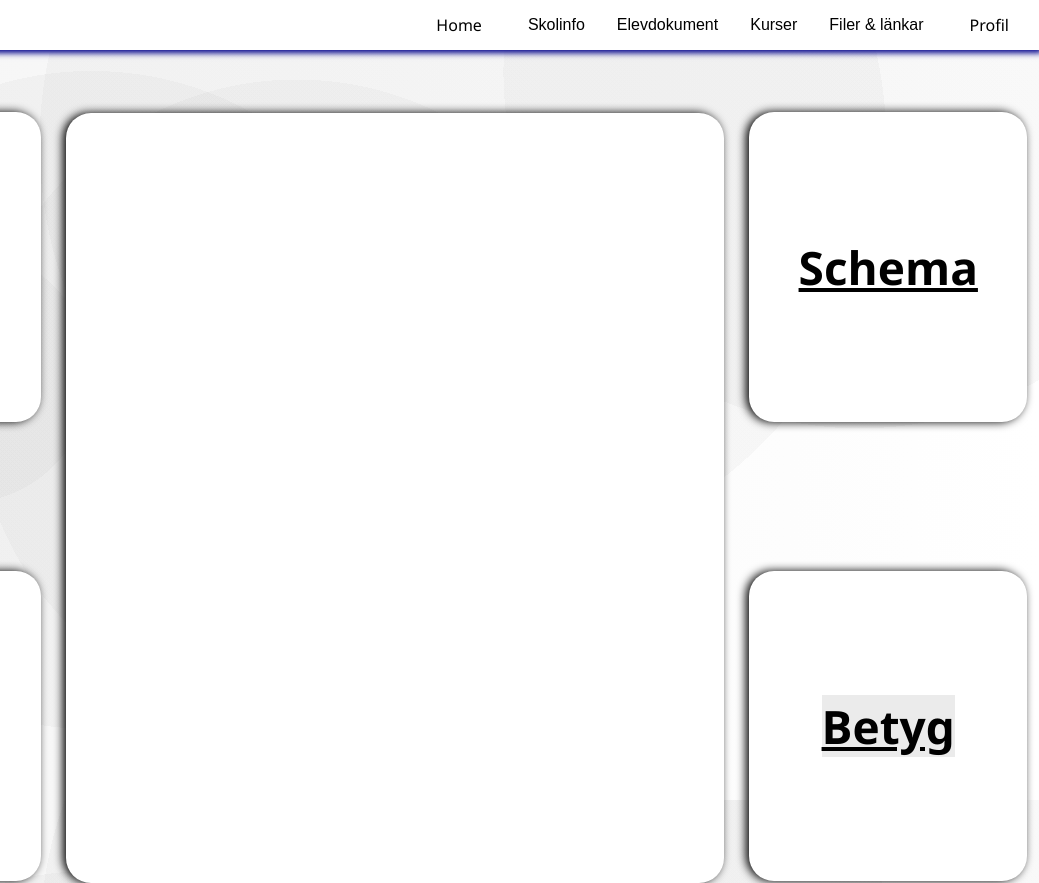
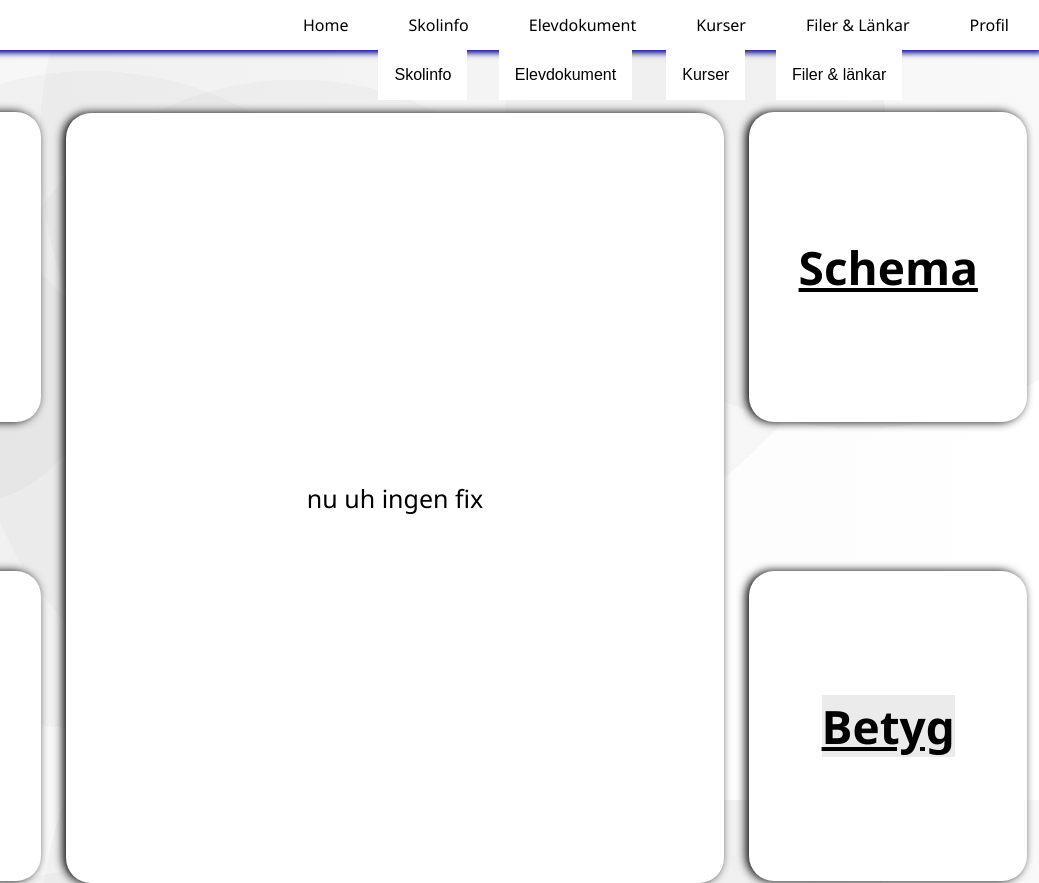
Before and after one commit to MyNameJaeff/Schoolsoft-redesign, a plain HTML site: page index.html in a window 1280 px wide. Shown: the full height of the page, 241-1280 px from the left. Drawn offline with Linux system fonts and the light colour scheme.

Commit message:
Update index.html

```diff
--- a/index.html
+++ b/index.html
@@ -23,7 +23,7 @@
         </a></li>
       <li><a href="index.html">Home</a></li>
       <li>
-        <!-- <a href = "./html/närvaro.html">Skolinfo</a> -->
+        <a href = "./html/närvaro.html">Skolinfo</a>
         <div class="dropdown">
           <button class="dropbtn">Skolinfo</button>
           <div class="dropdown-content">
@@ -37,7 +37,7 @@
         </div>
       </li>
       <li>
-        <!-- <a href = "./html/historia.html">Elevdokument</a> -->
+        <a href = "./html/historia.html">Elevdokument</a>
         <div class="dropdown">
           <button class="dropbtn">Elevdokument</button>
           <div class="dropdown-content">
@@ -50,7 +50,7 @@
         </div>
       </li>
       <li>
-        <!-- <a href = "./html/resa_bokning.html">Kurser</a> -->
+        <a href = "./html/resa_bokning.html">Kurser</a>
         <div class="dropdown">
           <button class="dropbtn">Kurser</button>
           <div class="dropdown-content">
@@ -64,7 +64,7 @@
         </div>
       </li>
       <li>
-        <!-- <a href = "./html/kontakt.html">Filer & Länkar</a> -->
+        <a href = "./html/kontakt.html">Filer & Länkar</a>
         <div class="dropdown">
           <button class="dropbtn">Filer & länkar</button>
           <div class="dropdown-content">
@@ -82,7 +82,7 @@
       </li>
       <li class="hideOnMobile"><a href="index.html">Home</a></li>
       <li class="hideOnMobile">
-        <!-- <a href = "./html/närvaro.html">Skolinfo</a> -->
+        <a href = "./html/närvaro.html">Skolinfo</a>
         <div class="dropdown">
           <button class="dropbtn">Skolinfo</button>
           <div class="dropdown-content">
@@ -96,7 +96,7 @@
         </div>
       </li>
       <li class="hideOnMobile">
-        <!-- <a href = "./html/historia.html">Elevdokument</a> -->
+        <a href = "./html/historia.html">Elevdokument</a>
         <div class="dropdown">
           <button class="dropbtn">Elevdokument</button>
           <div class="dropdown-content">
@@ -109,7 +109,7 @@
         </div>
       </li>
       <li class="hideOnMobile">
-        <!-- <a href = "./html/resa_bokning.html">Kurser</a> -->
+        <a href = "./html/resa_bokning.html">Kurser</a>
         <div class="dropdown">
           <button class="dropbtn">Kurser</button>
           <div class="dropdown-content">
@@ -123,7 +123,7 @@
         </div>
       </li>
       <li class="hideOnMobile">
-        <!-- <a href = "./html/kontakt.html">Filer & Länkar</a> -->
+        <a href = "./html/kontakt.html">Filer & Länkar</a>
         <div class="dropdown">
           <button class="dropbtn">Filer & länkar</button>
           <div class="dropdown-content">
@@ -156,7 +156,7 @@
     <div class="div1"><a class = "changelink" href = "/html/lunch.html"><h1>Lunch</h1></a>
     </div>
     <div class="div2"><a class = "changelink" href = ""><h1>Nyheter</h1></a></div>
-    <div class="div3"> <!-- nu uh ingen fix --></div>
+    <div class="div3"> nu uh ingen fix </div>
     <div class="div4"><a class = "changelink" href = "/html/schema.html"><h1>Schema</h1></a></div>
     <div class="div5"><a class = "changelink" href = ""><h1>Betyg</h1></a></div>
 </div>
@@ -169,7 +169,7 @@
             <a href="#">
               <h2 class="change">Lunch</h2>
             </a>
-            <!-- <a class = "changelink" href = "biceps_easy.html">Learn more</a> -->
+            <a class = "changelink" href = "">Learn more</a>
           </div>
         </div>
       </div>
@@ -181,7 +181,7 @@
             <a href="#">
               <h2 class="change">Nyheter</h2>
             </a>
-            <!-- <a  class ="changelink" href = "triceps_easy.html">Learn more</a> -->
+            <a class ="changelink" href = "">Learn more</a>
           </div>
         </div>
       </div>
@@ -193,7 +193,7 @@
             <a href="#">
               <h2 class="change">Schema</h2>
             </a>
-            <!-- <a class ="changelink" href = "chest_easy.html">Learn more</a> -->
+            <a class ="changelink" href = "">Learn more</a>
           </div>
         </div>
       </div>
@@ -205,7 +205,7 @@
             <a href="#">
               <h2 class="change">Betyg</h2>
             </a>
-            <!-- <a class ="changelink" href = "back_easy.html">Learn more</a> -->
+            <a class ="changelink" href = "">Learn more</a>
           </div>
         </div>
       </div>
```
